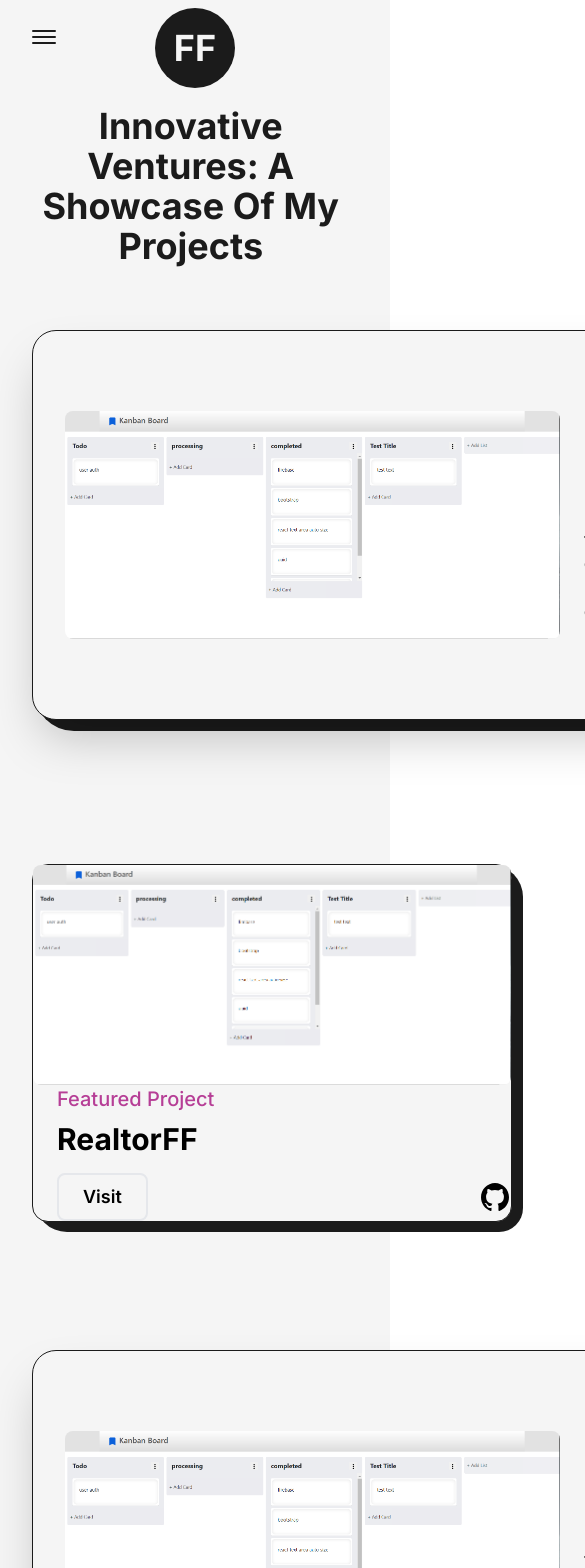
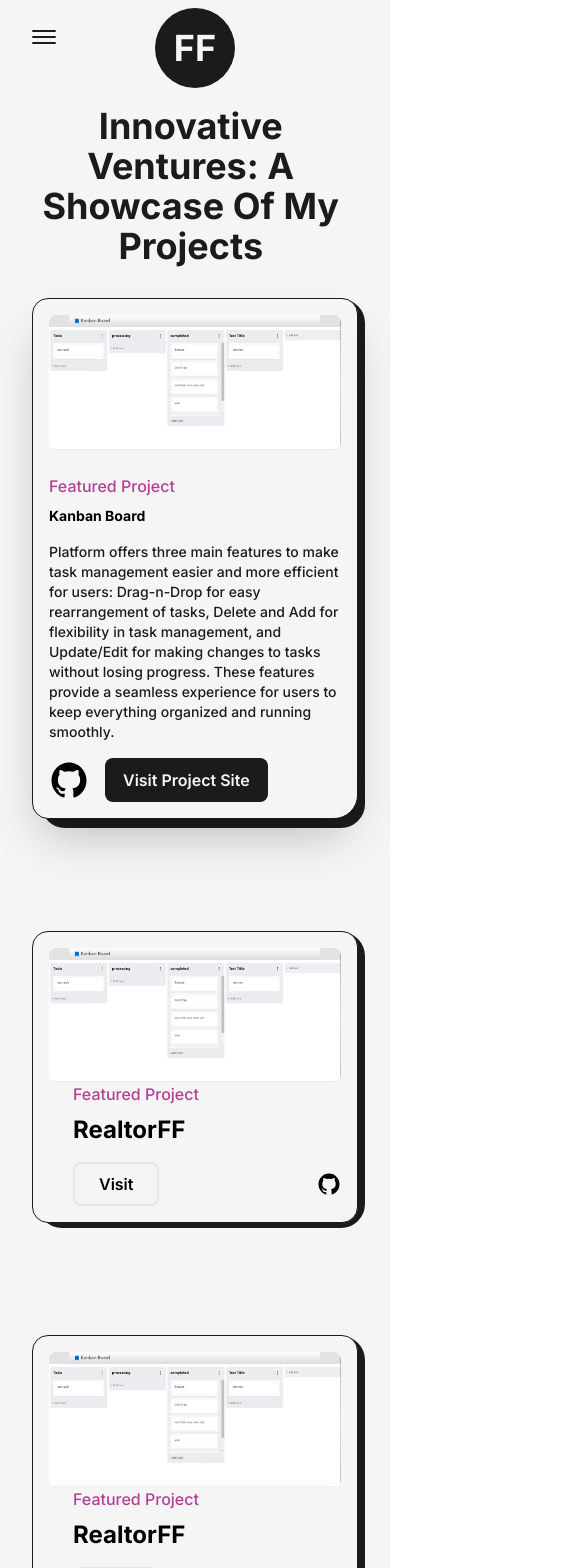
Before and after one commit to FurkanFirat23/my-portfolio, a Next.js app: page /projects in a window 390 px wide. Shown: the top 1568 px of the page, 585 px wide, since content can reach past the window. Built offline with nearby package versions, Linux system fonts and the light colour scheme.

Commit message:
responsive changes applied

```diff
--- a/src/components/Footer.js
+++ b/src/components/Footer.js
@@ -11,7 +11,7 @@ const Footer = () => {
           <span className="text-primary dark:text-secondary text-2xl px-1">
             &#9825;
           </span>
-          by &nbsp;Furkan Firat
+          by &nbsp;Furkan FIRAT
         </div>
       </Layout>
     </footer>
--- a/src/components/HireMe.js
+++ b/src/components/HireMe.js
@@ -4,7 +4,7 @@ import Link from "next/link";
 
 const HireMe = () => {
   return (
-    <div className="fixed left-4 bottom-4  flex items-center justify-center overflow-hidden md:right-8 md:left-auto md:top-0 md:bottom-auto md:absolute">
+    <div className="fixed left-4 bottom-4  flex items-center justify-center overflow-hidden md:right-8 md:left-auto md:top-0 md:bottom-auto md:absolute sm:right-0">
       <div className="w-48 h-auto flex items-center justify-center relative md:w-24">
         <CircuText className={"fill-dark animate-spin-slow dark:fill-light"} />
         <Link
--- a/src/components/LiIcon.js
+++ b/src/components/LiIcon.js
@@ -8,7 +8,12 @@ const LiIcon = ({ reference }) => {
 
   return (
     <figure className="absolute left-0 stroke-dark dark:stroke-light ">
-      <svg className="-rotate-90" width="75" height="75" viewBox="0 0 100 100">
+      <svg
+        className="-rotate-90 md:w-[60px] md:h-[60px] xs:w-[40px] xs:h-[40px]"
+        width="75"
+        height="75"
+        viewBox="0 0 100 100"
+      >
         <circle
           cx="75"
           cy="50"
--- a/src/pages/projects.js
+++ b/src/pages/projects.js
@@ -12,12 +12,12 @@ const FramerImage = motion(Image);
 
 const FeaturedProject = ({ type, title, summary, img, link, github }) => {
   return (
-    <article className="w-full flex items-center justify-between rounded-3xl border border-solid border-dark bg-light shadow-2xl p-8 relative rounded-br-2xl dark:bg-dark dark:border-light">
-      <div className="absolute top-0 -right-3 -z-10 w-[101%] h-[103%] rounded-[2.5rem] bg-dark rounded-br-3xl dark:bg-light" />
+    <article className="w-full flex items-center justify-between rounded-3xl border border-solid border-dark bg-light shadow-2xl p-8 relative rounded-br-2xl dark:bg-dark dark:border-light lg:flex-col lg:p-8 xs:rounded-2xl xs:rounded-br-3xl xs:p-4">
+      <div className="absolute top-0 -right-3 -z-10 w-[101%] h-[103%] rounded-[2.5rem] bg-dark rounded-br-3xl dark:bg-light xs:-right-2 sm:h-[102%] xs:w-full xs:rounded-[1.5rem]" />
       <Link
         href={link}
         target="_blank"
-        className="w-1/2 cursor-pointer overflow-hidden rounded-lg"
+        className="w-1/2 cursor-pointer overflow-hidden rounded-lg lg:w-full "
       >
         <FramerImage
           src={img}
@@ -30,8 +30,8 @@ const FeaturedProject = ({ type, title, summary, img, link, github }) => {
         />
       </Link>
 
-      <div className="w-1/2 flex flex-col items-start justify-between pl-6 ">
-        <span className="text-primary font-medium text-xl dark:text-secondary">
+      <div className="w-1/2 flex flex-col items-start justify-between pl-6 lg:w-full lg:pl-0 lg:pt-6">
+        <span className="text-primary font-medium text-xl dark:text-secondary xs:text-base">
           {type}
         </span>
         <Link
@@ -39,11 +39,13 @@ const FeaturedProject = ({ type, title, summary, img, link, github }) => {
           target="_blank"
           className="hover:underline underline-offset-2 "
         >
-          <h2 className="my-2 w-full text-left text-4xl font-bold dark:text-light">
+          <h2 className="my-2 w-full text-left text-4xl font-bold dark:text-light sm:text-sm">
             {title}
           </h2>
         </Link>
-        <p className="my-2 font-medium text-dark dark:text-light">{summary}</p>
+        <p className="my-2 font-medium text-dark dark:text-light sm:text-sm ">
+          {summary}
+        </p>
         <div className="mt-2 flex items-center ">
           <Link href={github} target="_blank" className="w-10 ">
             <GithubIcon />
@@ -51,7 +53,7 @@ const FeaturedProject = ({ type, title, summary, img, link, github }) => {
           <Link
             href={link}
             target="_blank"
-            className="ml-4 rounded-lg bg-dark text-light p-2 px-6 text-lg font-semibold hover:bg-light hover:text-dark border-2 border-solid border-transparent hover:border-dark duration-500 ease-in-out dark:bg-light dark:text-dark dark:hover:bg-dark dark:hover:text-light dark:hover:border-light"
+            className="ml-4 rounded-lg bg-dark text-light p-2 px-6 text-lg font-semibold hover:bg-light hover:text-dark border-2 border-solid border-transparent hover:border-dark duration-500 ease-in-out dark:bg-light dark:text-dark dark:hover:bg-dark dark:hover:text-light dark:hover:border-light sm:px-4 sm:text-base"
           >
             Visit Project Site
           </Link>
@@ -63,10 +65,10 @@ const FeaturedProject = ({ type, title, summary, img, link, github }) => {
 
 const Project = ({ title, type, img, link, github }) => {
   return (
-    <article className="w-full flex flex-col items-center justify-center rounded-2xl border border-solid border-dark bg-light mt-4 relative dark:bg-dark dark:border-light">
+    <article className="w-full flex flex-col items-center justify-center rounded-2xl border border-solid border-dark bg-light mt-4 relative dark:bg-dark dark:border-light xs:p-4">
       <div
         className="absolute top-0 -right-3 -z-10 w-[102%] h-[103%] rounded-[2rem] bg-dark rounded-br-3xl
-      dark:bg-light
+      dark:bg-light md:-right-2 md:w-[101%] sm:h-[102%] xs:rounded-[1.5rem]
       "
       />
       <Link
@@ -84,7 +86,7 @@ const Project = ({ title, type, img, link, github }) => {
       </Link>
 
       <div className="w-full flex flex-col items-start justify-between pl-6 ">
-        <span className="text-primary font-medium text-xl dark:text-secondary">
+        <span className="text-primary font-medium text-xl dark:text-secondary lg:text-lg md:text-base">
           {type}
         </span>
         <Link
@@ -92,18 +94,20 @@ const Project = ({ title, type, img, link, github }) => {
           target="_blank"
           className="hover:underline underline-offset-2 "
         >
-          <h2 className="my-2 w-full text-left text-3xl font-bold">{title}</h2>
+          <h2 className="my-2 w-full text-left text-3xl font-bold lg:text-2xl ">
+            {title}
+          </h2>
         </Link>
 
         <div className="w-full mt-2 flex items-center justify-between">
           <Link
             href={link}
             target="_blank"
-            className="text-lg font-semibold  border-2 border-solid  hover:bg-dark hover:text-light  hover:border-dark duration-500 ease-in-out dark:border-light dark:bg-light dark:text-dark dark:hover:bg-dark dark:hover:text-light dark:hover:border-light p-2 px-6 rounded-lg "
+            className="text-lg font-semibold  border-2 border-solid  hover:bg-dark hover:text-light  hover:border-dark duration-500 ease-in-out dark:border-light dark:bg-light dark:text-dark dark:hover:bg-dark dark:hover:text-light dark:hover:border-light p-2 px-6 rounded-lg md:text-base"
           >
             Visit
           </Link>
-          <Link href={github} target="_blank" className="w-8  ">
+          <Link href={github} target="_blank" className="w-8  md:w-6 ">
             <GithubIcon />
           </Link>
         </div>
@@ -123,9 +127,9 @@ const projects = () => {
         <Layout className="pt-16">
           <AnimatedText
             text="Innovative Ventures: A Showcase of My Projects"
-            className="mb-16"
+            className="mb-16 lg:!text-7xl sm:mb-8 sm:!text-6xl xs:!text-4xl"
           />
-          <div className="grid grid-col-12 gap-24 gap-y-32">
+          <div className="grid grid-col-12 gap-24 gap-y-32 xl:gap-x-16 lg:gap-x-8 md:gap-y-24 sm:gap-x-0">
             <div className="col-span-12">
               <FeaturedProject
                 title="Kanban Board"
@@ -137,24 +141,24 @@ const projects = () => {
                 type="Featured Project"
               />
             </div>
-            <div className="col-span-6">
+            <div className="col-span-6 sm:col-span-12">
               <Project
                 title="RealtorFF"
                 img={project1}
                 summary="Platform offers three main features to make task management easier and more efficient for users: Drag-n-Drop for easy rearrangement of tasks, Delete and Add for flexibility in task management, and Update/Edit for making changes to tasks without losing progress. These features provide a seamless experience for users to keep everything organized and running smoothly.
             "
-                link="kanban-board-ruddy.vercel.app/"
+                link="https://kanban-board-ruddy.vercel.app/"
                 github="https://github.com/FurkanFirat23/Kanban-Board"
                 type="Featured Project"
               />
             </div>
-            <div className="col-span-6">
+            <div className="col-span-6 sm:col-span-12">
               <Project
                 title="RealtorFF"
                 img={project1}
                 summary="Platform offers three main features to make task management easier and more efficient for users: Drag-n-Drop for easy rearrangement of tasks, Delete and Add for flexibility in task management, and Update/Edit for making changes to tasks without losing progress. These features provide a seamless experience for users to keep everything organized and running smoothly.
             "
-                link="kanban-board-ruddy.vercel.app/"
+                link="https://kanban-board-ruddy.vercel.app/"
                 github="https://github.com/FurkanFirat23/Kanban-Board"
                 type="Featured Project"
               />
@@ -165,29 +169,29 @@ const projects = () => {
                 img={project1}
                 summary="Platform offers three main features to make task management easier and more efficient for users: Drag-n-Drop for easy rearrangement of tasks, Delete and Add for flexibility in task management, and Update/Edit for making changes to tasks without losing progress. These features provide a seamless experience for users to keep everything organized and running smoothly.
             "
-                link="kanban-board-ruddy.vercel.app/"
+                link="https://kanban-board-ruddy.vercel.app/"
                 github="https://github.com/FurkanFirat23/Kanban-Board"
                 type="Featured Project"
               />
             </div>
-            <div className="col-span-6">
+            <div className="col-span-6 sm:col-span-12">
               <Project
                 title="RealtorFF"
                 img={project1}
                 summary="Platform offers three main features to make task management easier and more efficient for users: Drag-n-Drop for easy rearrangement of tasks, Delete and Add for flexibility in task management, and Update/Edit for making changes to tasks without losing progress. These features provide a seamless experience for users to keep everything organized and running smoothly.
             "
-                link="kanban-board-ruddy.vercel.app/"
+                link="https://kanban-board-ruddy.vercel.app/"
                 github="https://github.com/FurkanFirat23/Kanban-Board"
                 type="Featured Project"
               />
             </div>
-            <div className="col-span-6">
+            <div className="col-span-6 sm:col-span-12">
               <Project
                 title="RealtorFF"
                 img={project1}
                 summary="Platform offers three main features to make task management easier and more efficient for users: Drag-n-Drop for easy rearrangement of tasks, Delete and Add for flexibility in task management, and Update/Edit for making changes to tasks without losing progress. These features provide a seamless experience for users to keep everything organized and running smoothly.
             "
-                link="kanban-board-ruddy.vercel.app/"
+                link="https://kanban-board-ruddy.vercel.app/"
                 github="https://github.com/FurkanFirat23/Kanban-Board"
                 type="Featured Project"
               />
```
Also changed, not shown: src/components/Education.js (+14 -8 lines), src/components/Experience.js (+9 -8 lines), src/pages/articles.js (+6 -6 lines).
